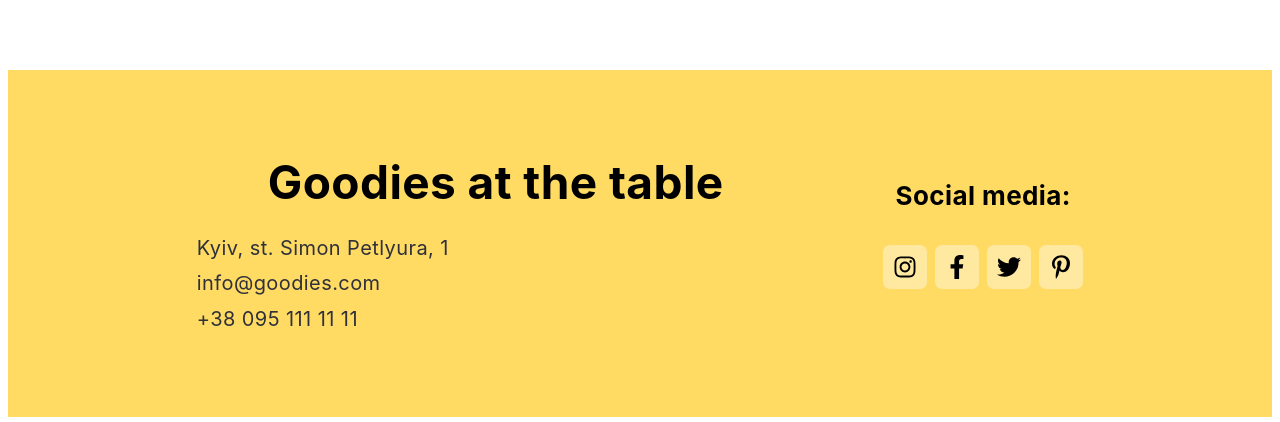
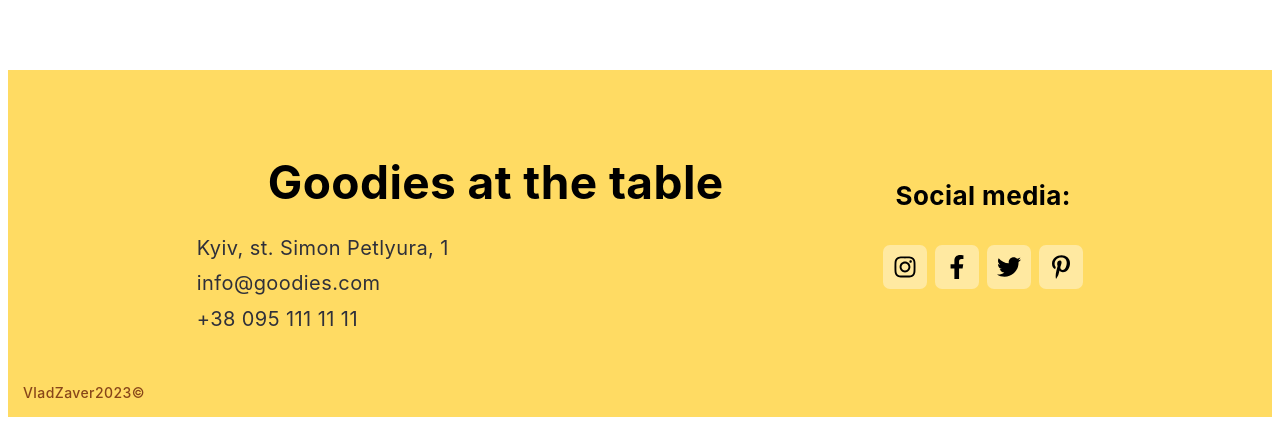
Before and after one commit to vladislavzaver91/goodies-at-the-table-app, a React (Vite) app: page / in a window 1280 px wide. Shown: the part 794-1216 px from the top of the page. Built offline with nearby package versions, Linux system fonts and the light colour scheme; no server answers; some icons are missing.

Commit message:
add signature

```diff
--- a/src/components/Footer/Footer.jsx
+++ b/src/components/Footer/Footer.jsx
@@ -32,28 +32,29 @@ const Footer = () => {
                     <h2 className={styles.title}>Social media:</h2>
                     <ul className={styles.footerSocList}>
                         <li>
-                            <a href="" className={styles.footerSocLink}>
+                            <a href="https://www.instagram.com/" className={styles.footerSocLink}>
                                 <FaInstagram className={styles.footerSocIcon} />
                             </a>
                         </li>
                         <li>
-                            <a href="" className={styles.footerSocLink}>
+                            <a href="https://www.facebook.com/" className={styles.footerSocLink}>
                                 <FaFacebookF className={styles.footerSocIcon} />
                             </a>
                         </li>
                         <li>
-                            <a href="" className={styles.footerSocLink}>
+                            <a href="https://twitter.com/" className={styles.footerSocLink}>
                                 <FaTwitter className={styles.footerSocIcon} />
                             </a>
                         </li>
                         <li>
-                            <a href="" className={styles.footerSocLink}>
+                            <a href="https://www.pinterest.com/" className={styles.footerSocLink}>
                                 <FaPinterestP className={styles.footerSocIcon} />
                             </a>
                         </li>
                     </ul>
                 </div>
             </div>
+            <p className={styles.signature}>VladZaver2023&#169;</p>
         </footer>
     )
 };
--- a/src/components/Footer/styles.module.css
+++ b/src/components/Footer/styles.module.css
@@ -1,4 +1,5 @@
 .footer {
+  position: relative;
     padding-top: 85px;
     padding-bottom: 85px;
     background-color: #FFDB63;
@@ -185,3 +186,13 @@
 .footerSocIcon {
     font-size: 24px;
 }
+
+.signature {
+  position: absolute;
+  left: 15px;
+  bottom: 15px;
+  font-size: 14px;
+  font-weight: 500;
+  line-height: 1.36;
+  color: #884619;
+}
```
